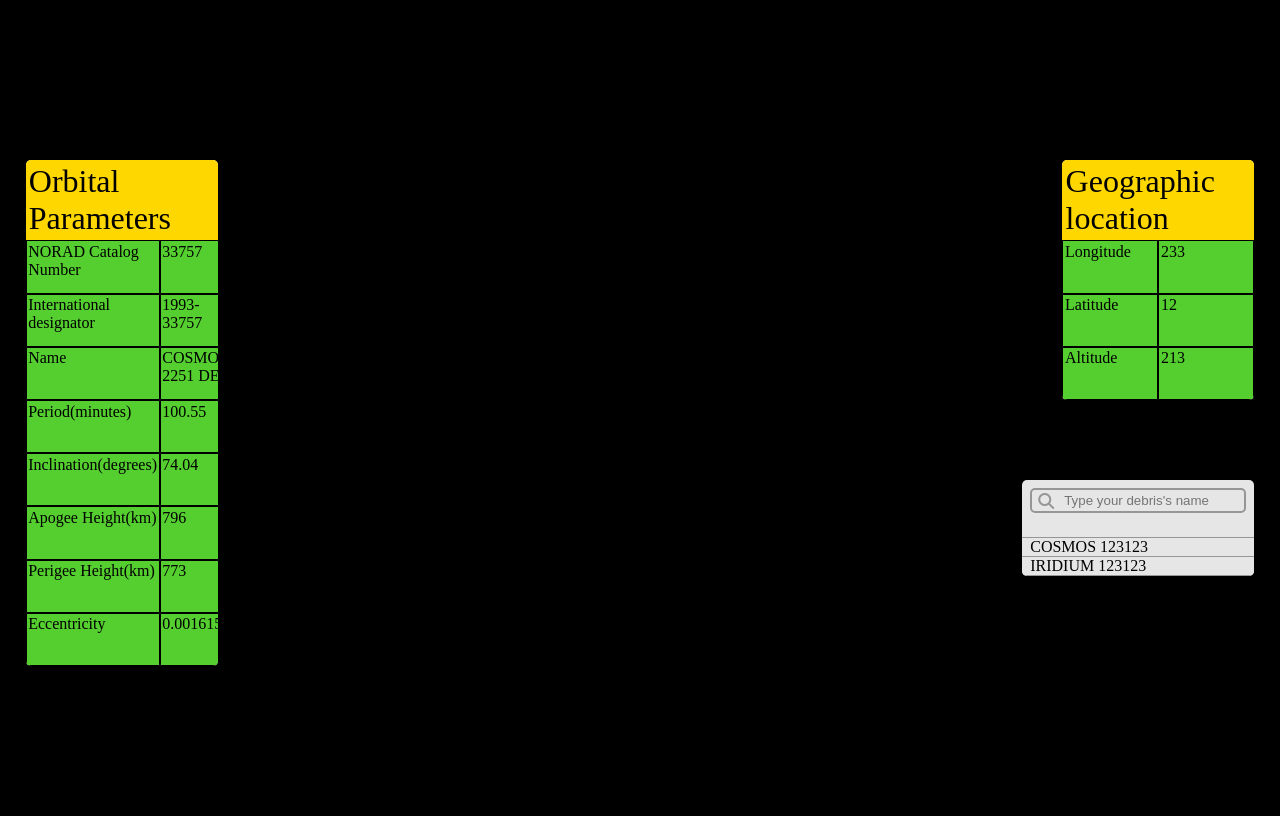
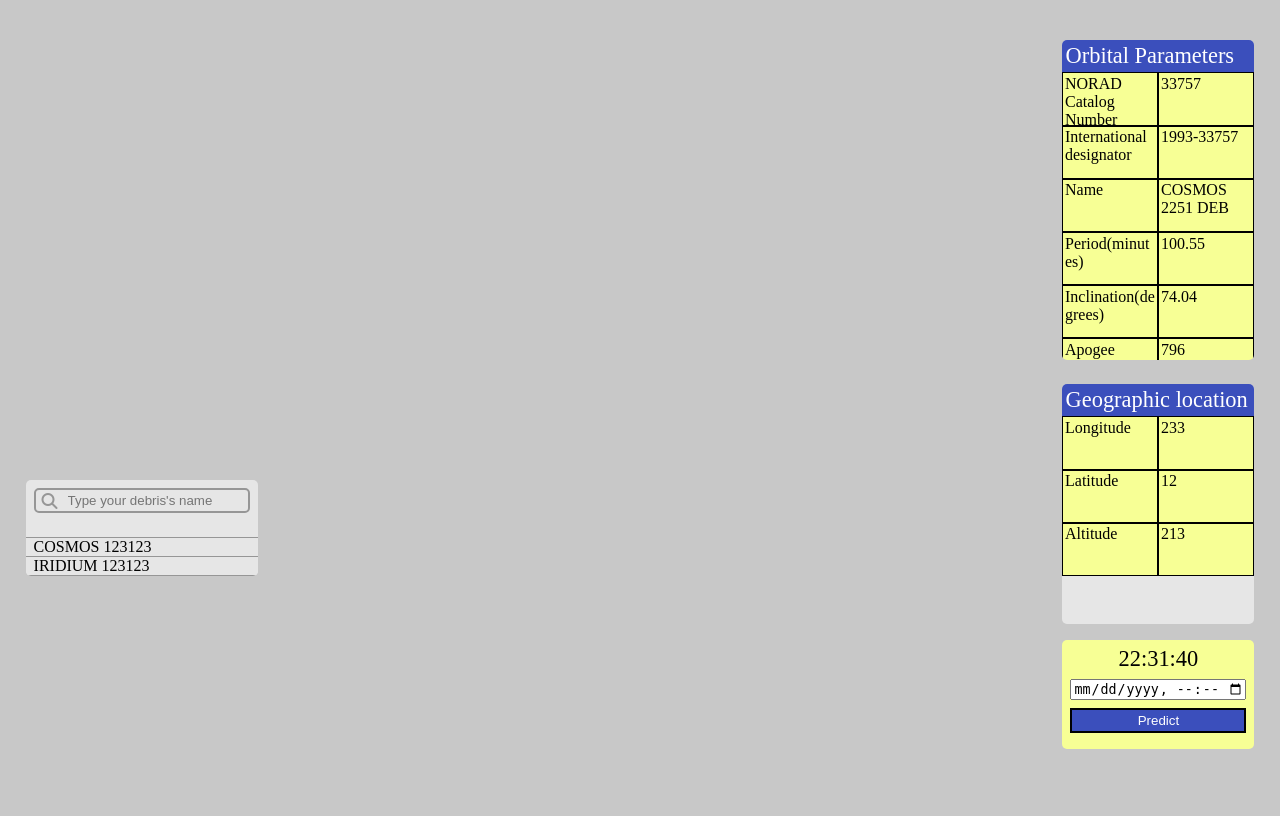
Before and after one commit to Darkboy5120/orbitalhope, a PHP site: page / in a window 1280 px wide. Run offline with PHP 8.4, Linux system fonts and the light colour scheme; some libraries are stand-ins or nearby versions.

Commit message:
Refactorizacion de ejemplo de Josue
- Se agrego la funcion get_text

```diff
--- a/index.html
+++ b/index.html
@@ -15,6 +15,12 @@
         </canvas>
 
         <div class="ui">
+
+          <div class="predict">
+              <p id="current-hour">Loading...</p>
+              <input type="datetime-local" id="date-input">
+              <button type="button" id="do-predict">Predict</button>
+          </div>
 
             <div class="trash-groups">
                 <div class="search-input">
--- a/script.js
+++ b/script.js
@@ -102,37 +102,12 @@ wwd.addLayer(new WorldWind.CoordinatesDisplayLayer(wwd));
 //agregamos la capa para los controles (botones) del mundo
 wwd.addLayer(new WorldWind.ViewControlsLayer(wwd));
 
-//creamos una nueva capa
-//var polygonLayer = new WorldWind.RenderableLayer();
-//la agregamos a worldwind
-//wwd.addLayer(polygonLayer);
-
 //guardamos la fecha de este momento y definimos algunas constantes de tiempo en milisegundos
 let current_date = new Date();
 const ONE_MINUTE = 1000 * 60;
 const ONE_HOUR = 1000 * 60 * 60;
 const ONE_DAY = 1000 * 60 * 60 * 24;
 
-
-
-/*
-//prueba de prediccion COMENTAR ESTO
-for (let i = 0; i < 100; i++) {
-
-    //obtenemos la latitud, longitud y altitud de la basura de ejemplo
-    let trash_coords = get_coords(
-        "1 22675U 93036A   21269.40469457  .00000015  00000-0  15215-4 0  9996",
-        "2 22675  74.0378 244.8818 0025430 341.1003  18.9201 14.32581054477400",
-        //aqui lo que hacemos es ir aumentando en un segundo mas cada iteracion
-        new Date(current_date.getMilliseconds()+(ONE_MINUTE*i))
-    );
-
-    //agregamos la info de la basura a la capa
-    polygonLayer.addRenderable(get_polygon(trash_coords));
-}
-
-set_layer_display(polygonLayer, false);
-*/
 
 let GROUPS = [];
 
@@ -205,12 +180,23 @@ const load_data = () => {
     });
 }
 
-load_data();
+const load_hour_display = () => {
 
+    const update_hour_display = () => {
+        let current_hour_el = document.querySelector("#current-hour");
+        let current_date = new Date();
+        let hours = current_date.getHours();
+        hours = (hours < 10) ? "0" + hours : hours;
+        let minutes = current_date.getMinutes();
+        minutes = (minutes < 10) ? "0" + minutes : minutes;
+        let seconds = current_date.getSeconds();
+        seconds = (seconds < 10) ? "0" + seconds : seconds;
+        current_hour_el.textContent = hours + ":" + minutes + ":" + seconds;
+    }
 
-const create_layer_from_data = (row) => {
-    //bueno ya tu aqui haces eso y dejame ver que mas era
-    //si funciona, o bueno hay que calarla ahorita
+    window.setInterval(() => {
+        update_hour_display();
+    }, 1000);
 }
 
 const input_search_behaviur = () => {
@@ -230,7 +216,64 @@ const input_search_behaviur = () => {
         });
     });
 }
+
+const create_layer_from_data = (row) => {
+    //bueno ya tu aqui haces eso y dejame ver que mas era
+    //si funciona, o bueno hay que calarla ahorita
+}
+
+
+load_hour_display();
+load_data();
 input_search_behaviur();
+
+
+const get_text = (content, coords) => {
+    let text;
+    let textAttributes = new WorldWind.TextAttributes(null);
+
+    // Set up the common text attributes.
+    textAttributes.color = WorldWind.Color.RED;
+    // Set the depth test property such that the terrain does not obscure the text.
+    textAttributes.depthTest = false;
+
+    let position = new WorldWind.Position(
+        get_polygon(coords).referencePosition.latitude,
+        get_polygon(coords).referencePosition.longitude,
+        get_polygon(coords).referencePosition.altitude
+    );
+    text = new WorldWind.GeographicText(position, content);
+
+    // Set the text attributes for this shape.
+    text.attributes = textAttributes;
+
+    return text;
+}
+
+const test1 = () => {
+    //creamos una nueva capa
+    var polygonLayer = new WorldWind.RenderableLayer();
+    //la agregamos a worldwind
+    wwd.addLayer(polygonLayer);
+
+    //prueba de prediccion COMENTAR ESTO
+    for (let i = 0; i < 100; i++) {
+        let trash_coords = get_coords(
+            "1 22675U 93036A   21269.40469457  .00000015  00000-0  15215-4 0  9996",
+            "2 22675  74.0378 244.8818 0025430 341.1003  18.9201 14.32581054477400",
+            //aqui lo que hacemos es ir aumentando en un segundo mas cada iteracion
+            new Date(current_date.getMilliseconds()+(ONE_MINUTE*i))
+        );
+
+        //agregamos la info de la basura a la capa
+        polygonLayer.addRenderable(get_text("basura", trash_coords));
+        polygonLayer.addRenderable(get_polygon(trash_coords));
+    }
+
+    //set_layer_display(polygonLayer, false);
+}
+
+test1();
 
 
 
--- a/style.css
+++ b/style.css
@@ -4,7 +4,7 @@
 
 
 body {
-    background-color: black;
+    background-color: rgb(200, 200, 200);
     overflow: hidden;
     height: 100vh;
     width: 100vw;
@@ -18,7 +18,7 @@ canvas {
 .trash-groups {
     position: fixed;
     top: 60vh;
-    right: 2vw;
+    left: 2vw;
     border-radius: 5px;
     background-color: rgb(230, 230, 230);
     overflow: hidden;
@@ -63,15 +63,19 @@ canvas {
 
 #orbital-params {
     position: fixed;
-    top: 20vh;
-    left: 2vw;
+    top: 5vh;
+    right: 2vw;
     width: 15vw;
+    height: 40vh;
+    overflow-y: auto;
 }
 #geographic-location {
     position: fixed;
-    top: 20vh;
+    top: 48vh;
     right: 2vw;
     width: 15vw;
+    height: 30vh;
+    overflow-y: auto;
 }
 
 .nice-table {
@@ -80,35 +84,60 @@ canvas {
     overflow: hidden;
 }
 .nice-table > p{
-    background-color: gold;
-    color: black;
-    font-size: 2rem;
+    position: sticky;
+    top: 0;
+    z-index: 5;
+    background-color: #3B4FBC;
+    color: white;
+    font-size: 1.4rem;
     margin: 0;
     padding: .2rem;
 }
 .nt-container {
     display: grid;
-    grid-template-columns: 1fr 1fr;
+    grid-template-columns: 50% 50%;
     grid-template-rows: auto;
-    background-color: rgb(84, 207, 47);
+    background-color: #F7FF95;
+    position: relative;
 }
 .nt-container > span {
     height: 3rem;
     padding: .1rem;
     border: 1px solid black;
+    word-wrap: break-word;
 }
 
-.nt-row {
-    background-color: rgb(84, 207, 47);
+.predict {
+    position: fixed;
+    top: 80vh;
+    right: 2vw;
+    width: calc(15vw - 1rem);
+    background-color: #F7FF95;
+    padding-bottom: 1rem;
+    border-radius: 5px;
     display: flex;
-    position: relative;
-    margin: .1rem;
-    min-height: 2rem;
+    flex-direction: column;
+    align-items: stretch;
+    padding-left: .5rem;
+    padding-right: .5rem;
 }
-.nt-row > * {
-    width: 50%;
-    margin: .1rem;
+.predict > * {
 }
-.nt-row > *:first-child {
-    border-right: 1px solid black;
+.predict > p {
+    text-align: center;
+    font-size: 1.4rem;
+    padding: 0;
+    margin-top: .4rem;
+    margin-bottom: .4rem;
 }
+
+.predict > button {
+    background-color: #3B4FBC;
+    color: white;
+    border: 2px solid black;
+    padding-top: .2rem;
+    padding-bottom: .2rem;
+}
+.predict > input {
+    margin-bottom: .5rem;
+}
```
